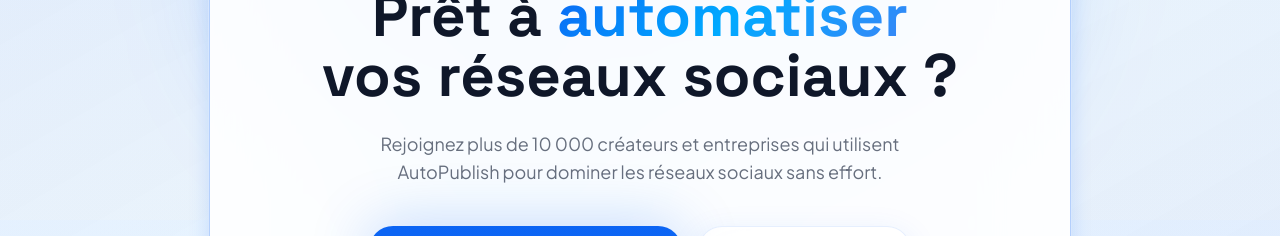
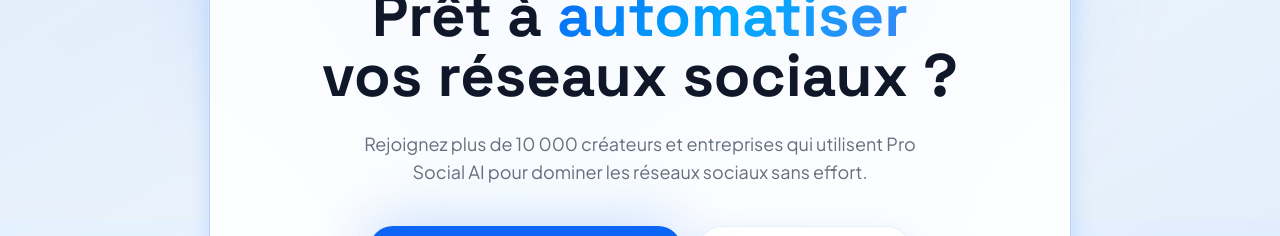
Before and after one commit to gavoekoffi2/auto-post-gen, a React (Vite) app: page / in a window 1280 px wide. Shown: the part 6180-6416 px from the top of the page. Built offline with nearby package versions, Linux system fonts and the light colour scheme; the HTML template or start-up script is replaced by a standard one.

Commit message:
Renamed to Pro Social AI
Co-authored-by: gavoekoffi2 <203548810+gavoekoffi2@users.noreply.github.com>

```diff
--- a/src/components/landing/CTASection.tsx
+++ b/src/components/landing/CTASection.tsx
@@ -31,7 +31,7 @@ export const CTASection = () => {
 
           {/* Subtitle */}
           <p className="text-lg text-muted-foreground max-w-xl mx-auto mb-10">
-            Rejoignez plus de 10 000 créateurs et entreprises qui utilisent AutoPublish
+            Rejoignez plus de 10 000 créateurs et entreprises qui utilisent Pro Social AI
             pour dominer les réseaux sociaux sans effort.
           </p>
 
```
